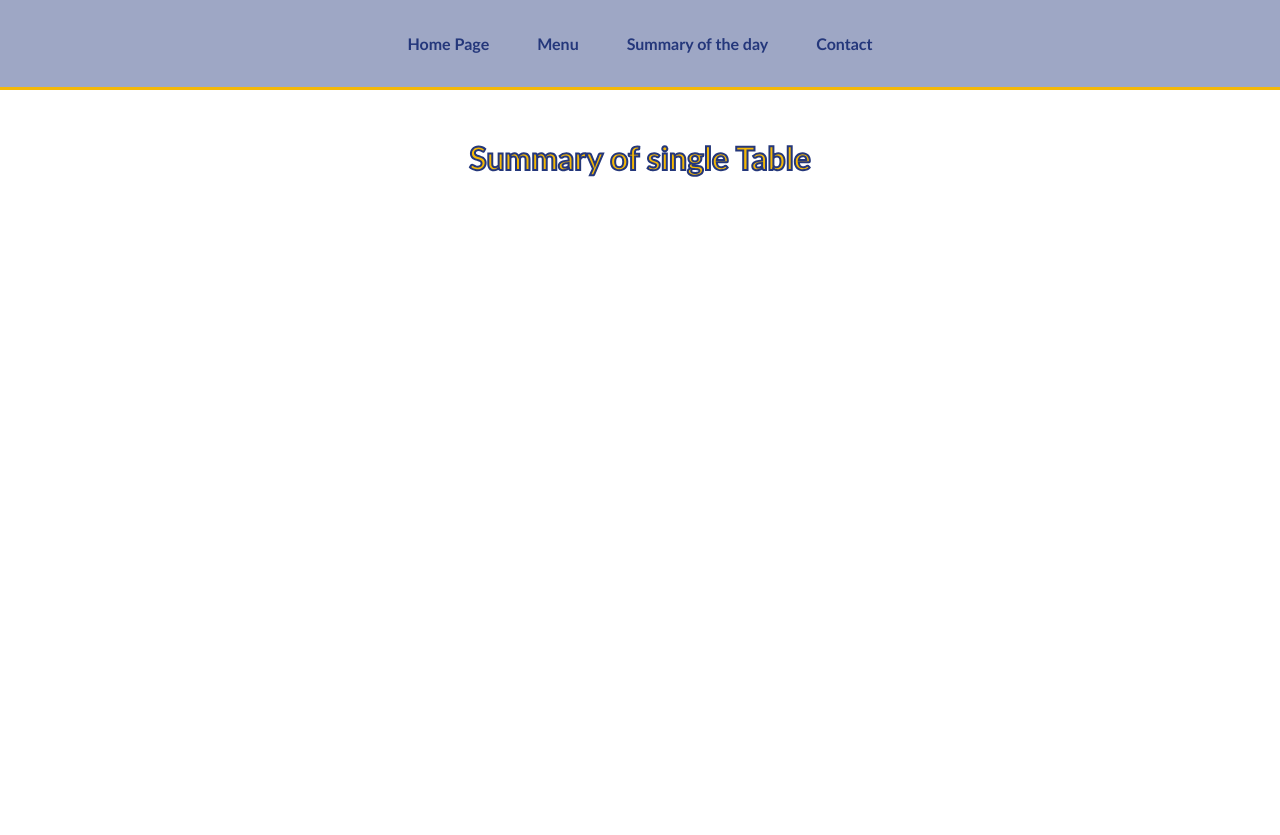
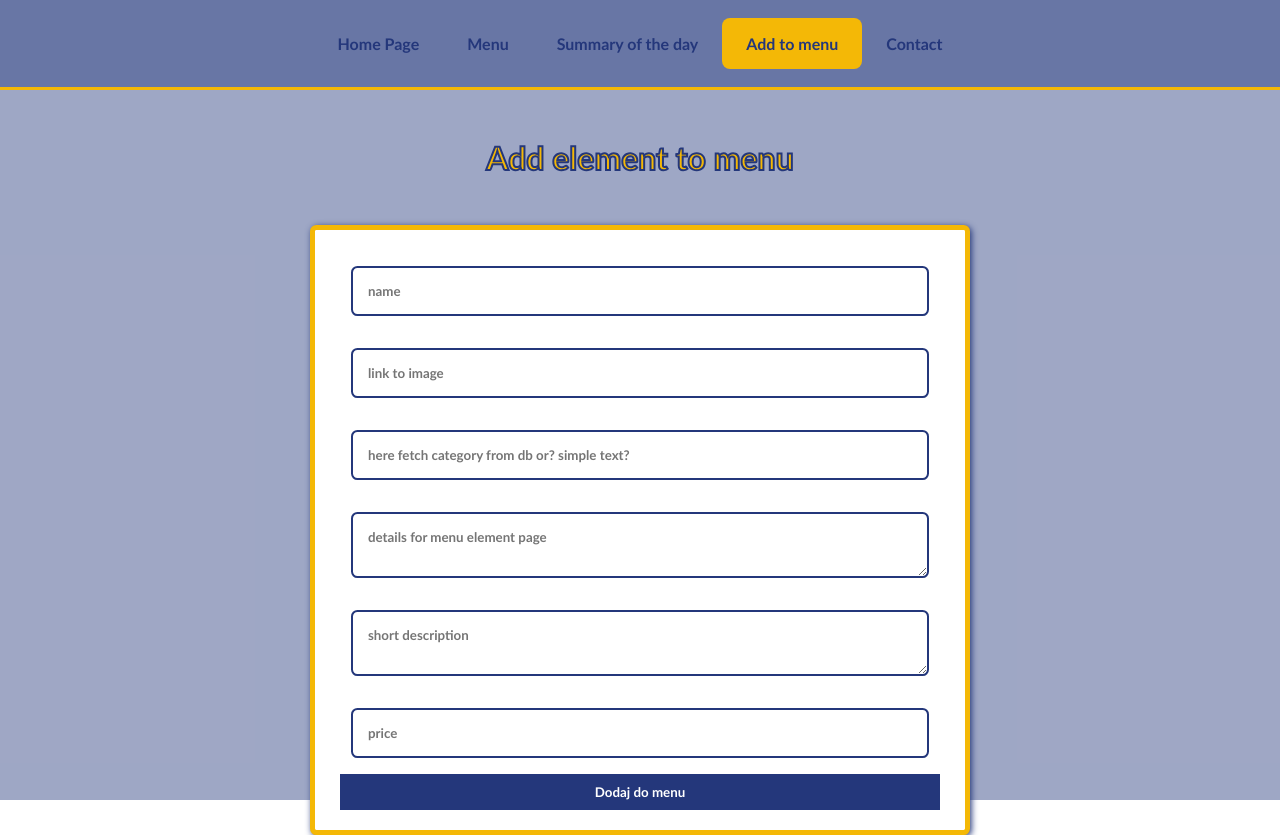
Before and after one commit to patrykp1995/restaurant-logistic-panel, a React (Vite) app: page /add in a window 1280 px wide. Before the commit the page ends 800 px from the top, so only its background shows below. Built offline with nearby package versions, Linux system fonts and the light colour scheme.

Commit message:
start creating form for adding elements to local db

```diff
--- a/data/db.json
+++ b/data/db.json
@@ -6,6 +6,7 @@
       "price": 7.99,
       "id": 1,
       "description": "Pierś z kurczaka w chrupiącej złocistej panierce.",
+      "details": "Vegetarian option. Served with garlic bread and a side salad.",
       "img": "https://www.foodnavigator-asia.com/var/wrbm_gb_food_pharma/storage/images/publications/food-beverage-nutrition/nutraingredients-asia.com/news/research/finger-lickin-good-nutrition-moringa-flower-fortified-chicken-nuggets-past-fibre-taste-and-shelf-life-test/10099907-1-eng-GB/Finger-lickin-good-nutrition-Moringa-flower-fortified-chicken-nuggets-past-fibre-taste-and-shelf-life-test.jpg"
     },
     {
@@ -14,6 +15,7 @@
       "price": 13.99,
       "id": 2,
       "description": "Pizza neapolitańska, na cienkim cieście, wypiekana w piecu opiekanym drewnem.",
+      "details": "Vegetarian option. Served with garlic bread and a side salad.",
       "img": "https://cdn.shopify.com/s/files/1/0205/9582/articles/20220211142347-margherita-9920_ba86be55-674e-4f35-8094-2067ab41a671.jpg?crop=center&height=915&v=1644590192&width=1200"
     },
     {
@@ -22,6 +24,7 @@
       "price": 11.99,
       "id": 3,
       "description": "Hamburger z 200g mięsem wołowym z dodatkami w postaci karmelizowanej cebulki, ogórków korniszonych, sałaty, pomidorora i smażonego boczku.",
+      "details": "Vegetarian option. Served with garlic bread and a side salad.",
       "img": "https://encrypted-tbn0.gstatic.com/images?q=tbn:ANd9GcQUKqnqHPVkHYWBZEQ4-NcLEtEtk3-FmxcYq2Vg6LhqRwh3rVE9SHA_bqU8Er7TI6_9T5E&usqp=CAU"
     },
     {
@@ -30,6 +33,7 @@
       "price": 1.99,
       "id": 4,
       "description": "250ml świeżo wyciskanego soku z pomarańczy",
+      "details": "Vegetarian option. Served with garlic bread and a side salad.",
       "img": "https://zasoby.ekologia.pl/artykulyNew/26278/xxl/shutterstock-519342568_800x600.jpg"
     },
     {
@@ -38,6 +42,7 @@
       "price": 1.49,
       "id": 5,
       "description": "250ml zimnej coca coli",
+      "details": "Vegetarian option. Served with garlic bread and a side salad.",
       "img": "https://www.pagenews.gr/wp-content/uploads/2022/09/EeVj4ZPWoAAaXaO-1024x630.jpg"
     },
     {
@@ -46,6 +51,7 @@
       "price": 5.49,
       "id": 6,
       "description": "80ml whisky Talisker z lodem i zimną Coca Colą",
+      "details": "Vegetarian option. Served with garlic bread and a side salad.",
       "img": "https://jakpicwhisky.pl/wp-content/uploads/2021/11/signature_mixers_woody-1.jpg"
     },
     {
@@ -54,6 +60,7 @@
       "price": 14.99,
       "id": 7,
       "description": "Włoski makaron z oliwą, czosnkiem, papryczką chilli, natką pietruszki, masłem i krewetkami.",
+      "details": "Vegetarian option. Served with garlic bread and a side salad.",
       "img": "https://c6.staticflickr.com/9/8346/28111939213_fc18b29d8f_o.jpg"
     }
   ]
--- a/package.json
+++ b/package.json
@@ -14,6 +14,7 @@
     "match-sorter": "^6.3.1",
     "react": "^18.2.0",
     "react-dom": "^18.2.0",
+    "react-hook-form": "^7.43.9",
     "react-redux": "^8.0.5",
     "react-router-dom": "^6.8.2",
     "sass": "^1.58.3",
--- a/src/App.tsx
+++ b/src/App.tsx
@@ -7,7 +7,8 @@ import Contact from "./pages/Contact";
 import SummaryDay from "./pages/SummaryDay";
 import Menu from "./pages/Menu";
 import SummaryOfSingleTable from "./pages/SummaryOfSingleTable";
-import ProductView from "./pages/Product-view";
+import ProductView from "./pages/ProductView";
+import AddMenuPage from "./pages/AddMenuPage";
 
 function App() {
 
@@ -20,6 +21,7 @@ function App() {
                 <Route path="/menu" element={<Menu/>}/>
                 <Route path="/contact" element={<Contact/>}/>
                 <Route path="/summary" element={<SummaryDay/>}/>
+                <Route path="/add" element={<AddMenuPage/>}/>
                 <Route path="/menu/:id" element={<ProductView/>}/>
                 <Route path="/:slug" element={<SummaryOfSingleTable/>}/>
             </Routes>
--- a/src/assets/app.scss
+++ b/src/assets/app.scss
@@ -182,6 +182,17 @@
     border-radius: $default-radius;
     padding: 15px;
   }
+
+  &__header {
+    display: flex;
+    align-items: center;
+    justify-content: space-between;
+
+    h3 {
+      color: $primary-color;
+
+    }
+  }
 }
 
 .customer-food-input-container {
@@ -214,3 +225,17 @@
   margin-top: 1rem;
   justify-content: space-between;
 }
+
+.productViewDetails {
+  display: flex;
+  flex-direction: column;
+  align-items: center;
+
+  p {
+    margin: 10px 0;
+  }
+
+  img {
+    width: 300px;
+  }
+}
--- /dev/null
+++ b/src/components/AddForm/AddToMenu.scss
@@ -0,0 +1,30 @@
+.App {
+  background: rgba(36, 55, 123, 0.4392156863);
+
+}
+
+form {
+  display: flex;
+  flex-direction: column;
+  max-width: 660px;
+  margin: 1rem auto;
+  background-color: white;
+  border-radius: 0.4rem;
+  box-shadow: 0.1rem 0.1rem 0.41rem #24377B;
+  width: 80%;
+  padding: 20px;
+  border: 5px solid #f4b806;
+
+  input, textarea {
+    margin: 1rem;
+    color: #24377B;
+    font-weight: 600;
+    border: 2px solid #24377B;
+    border-radius: 0.4rem;
+    padding: 15px;
+  }
+
+  button {
+    color: white;
+  }
+}
--- /dev/null
+++ b/src/components/AddForm/AddToMenu.tsx
@@ -0,0 +1,32 @@
+import {useForm, SubmitHandler} from "react-hook-form";
+import "./AddToMenu.scss"
+
+interface IFormInput {
+    name: string;
+    category: string;
+    price: string;
+    img: string;
+    description: string;
+    details: string;
+}
+
+// TODO: sumbit form to db && add validation for all fields in the form inputs
+export default function App() {
+    const {register, handleSubmit} = useForm<IFormInput>();
+    const onSubmit: SubmitHandler<IFormInput> = data => console.log(data);
+
+    return (
+        <>
+            <h1>Add element to menu</h1>
+            <form onSubmit={handleSubmit(onSubmit)}>
+                <input {...register("name", {required: true, maxLength: 20})} placeholder="name"/>
+                <input {...register("img")} placeholder="link to image"/>
+                <input {...register("category")} placeholder="here fetch category from db or? simple text?"/>
+                <textarea {...register("details")} placeholder="details for menu element page"/>
+                <textarea {...register("description")} placeholder="short description"/>
+                <input  {...register("price")} placeholder="price"/>
+                <button type="submit">Dodaj do menu</button>
+            </form>
+        </>
+    );
+}
--- a/src/components/CustomerCard.tsx
+++ b/src/components/CustomerCard.tsx
@@ -12,16 +12,33 @@ interface CustomerCardType {
     count: number;
 }
 
+function sumPricesFromSpans() {
+    const spanElements = Array.from(document.getElementsByClassName("price"));
+
+    const prices = spanElements.map((span) => {
+        const priceString = span.innerHTML.trim().replace("$", "").replace(" ", "");
+        return parseFloat(priceString);
+    });
+
+    const sum = prices.reduce((acc, price) => acc + price, 0);
+
+    return sum;
+}
+
 function CustomerCard({id, name, food, index, count}: CustomerCardType) {
     const [customerFoodInput, setCustomerFoodInput] = useState("");
     const [foodPrice, setFoodPrice] = useState(0)
     const dispatch = useDispatch();
 
+    const totalPrice = sumPricesFromSpans();
     console.log('foodList', food)
     return (
         <div className="customer-food-card-container">
             <div className="customer-food-card-container__client-info">
-                <h5>{name}</h5>
+                <div className="customer-food-card-container__header">
+                    <h5>{name}</h5>
+                    Total Price: {totalPrice.toFixed(2)}$$
+                </div>
                 <p>Ilość osób: {count}</p>
                 <button
                     onClick={() => {
@@ -52,6 +69,7 @@ function CustomerCard({id, name, food, index, count}: CustomerCardType) {
                     </select>
                     <button
                         onClick={() => {
+                            sumPricesFromSpans();
                             dispatch(
                                 addFoodToCustomer({
                                     id,
@@ -70,11 +88,12 @@ function CustomerCard({id, name, food, index, count}: CustomerCardType) {
                     return (
                         <div className="customer-food--order">
                             <h5>{food.food}</h5>
-                            <span>{food.price} $$</span>
+                            <span className="price">{food.price} $$</span>
                         </div>
                     )
                 })}
             </div>
+
         </div>
     );
 }
--- a/src/components/Menu/MenuItems.tsx
+++ b/src/components/Menu/MenuItems.tsx
@@ -18,6 +18,7 @@ const MenuItems = () => {
     } else if (isSuccess) {
         content = (
             <div className="menuContainer">
+
                 {menu.map((contentItem) => {
                     return (
                         <Link
--- a/src/components/Navbar/Navbar.tsx
+++ b/src/components/Navbar/Navbar.tsx
@@ -11,6 +11,7 @@ const Navbar = () => {
                 <NavLink to="/" className="navbar-brand"><p>Home Page</p></NavLink>
                 <NavLink to="/menu" className="navbar-brand"><p>Menu</p></NavLink>
                 <NavLink to="/summary" className="navbar-brand"><p>Summary of the day</p></NavLink>
+                <NavLink to="/add" className="navbar-brand"><p>Add to menu</p></NavLink>
                 <NavLink to="/contact" className="navbar-brand"><p>Contact</p></NavLink>
             </div>
         </nav>
--- /dev/null
+++ b/src/pages/AddMenuPage.tsx
@@ -0,0 +1,14 @@
+import React from "react";
+import AddToMenu from "../components/AddForm/AddToMenu"
+
+function Contact() {
+
+
+    return (
+        <div className="contact">
+            <AddToMenu/>
+        </div>
+    );
+}
+
+export default Contact;
--- a/src/pages/Product-view.tsx
+++ b/src/pages/ProductView.tsx
@@ -7,12 +7,11 @@ function ProductView() {
     const singleItem = state.contentItem;
 
     return (
-        <div>
+        <div className="productViewDetails">
             <h1>{singleItem.name}</h1>
+            <img alt={singleItem.name} src={singleItem.img}/>
+            <p>{singleItem.description}</p>
             <button onClick={() => navigate(-1)}>go back</button>
-            {/*<h1>sadsa{contentItem.name}</h1>*/}
-            {/*<img alt={contentItem.name} src={contentItem.image}/>*/}
-            {/*<p>{contentItem.price}</p>*/}
         </div>
     )
 }
```
Also changed, not shown: 1 other file (tests, documents, lock files or other folders).
